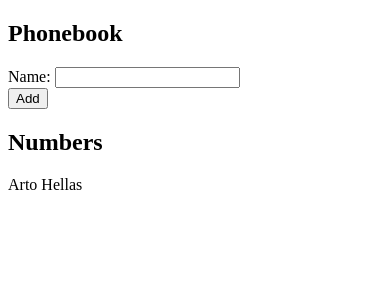
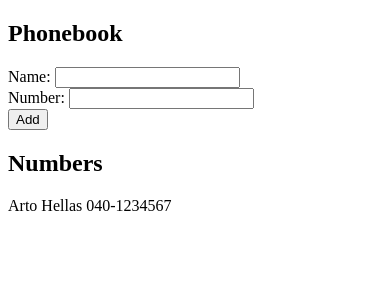
Before and after one commit to douglasdotv/fullstackopen, a React (Vite) app in the folder part2/phonebook/: page / in a window 390 px wide. Shown: the top 300 px of the page. Built offline with nearby package versions, Linux system fonts and the light colour scheme.

Commit message:
Allow users to add phone numbers
(2.8)

```diff
--- a/part2/phonebook/src/App.jsx
+++ b/part2/phonebook/src/App.jsx
@@ -1,31 +1,61 @@
 import { useState } from 'react'
 
 const App = () => {
-  const [persons, setPersons] = useState([{ name: 'Arto Hellas', id: 1 }])
+  const [persons, setPersons] = useState([
+    { name: 'Arto Hellas', number: '040-1234567', id: 1 },
+  ])
   const [newName, setNewName] = useState('')
+  const [newNumber, setNewNumber] = useState('')
 
   const handleNameChange = (event) => {
     setNewName(event.target.value)
   }
 
+  const handleNumberChange = (event) => {
+    setNewNumber(event.target.value)
+  }
+
+  const isDuplicateName = (name) => {
+    return persons.some(
+      (person) => person.name.toLowerCase() === name.trim().toLowerCase()
+    )
+  }
+
+  const isValidPhoneNumber = (number) => {
+    const pattern = /^[0-9-\s]+$/
+    return pattern.test(number.trim())
+  }
+
+  const validatePerson = (name, number) => {
+    if (isDuplicateName(name)) {
+      alert(`Error: ${name} is already added to the phonebook`)
+      return false
+    }
+
+    if (!isValidPhoneNumber(number)) {
+      alert(`Error: ${number} is not a valid phone number`)
+      return false
+    }
+
+    return true
+  }
+
   const addPerson = (event) => {
     event.preventDefault()
 
-    const isDuplicateName = persons.some(
-      (person) => person.name.toLowerCase() === newName.trim().toLowerCase()
-    )
-
-    if (isDuplicateName) {
-      alert(`Error: ${newName} is already added to the phonebook`)
+    if (!validatePerson(newName, newNumber)) {
       return
     }
 
     const newPerson = {
       name: newName,
+      number: newNumber,
       id: persons.length + 1,
     }
     setPersons(persons.concat(newPerson))
+
     setNewName('')
+    setNewNumber('')
   }
 
   return (
@@ -36,12 +66,17 @@ const App = () => {
           Name: <input value={newName} onChange={handleNameChange} />
         </div>
         <div>
+          Number: <input value={newNumber} onChange={handleNumberChange} />
+        </div>
+        <div>
           <button type="submit">Add</button>
         </div>
       </form>
       <h2>Numbers</h2>
       {persons.map((person) => (
-        <div key={person.id}>{person.name}</div>
+        <div key={person.id}>
+          {person.name} {person.number}
+        </div>
       ))}
     </div>
   )
```
